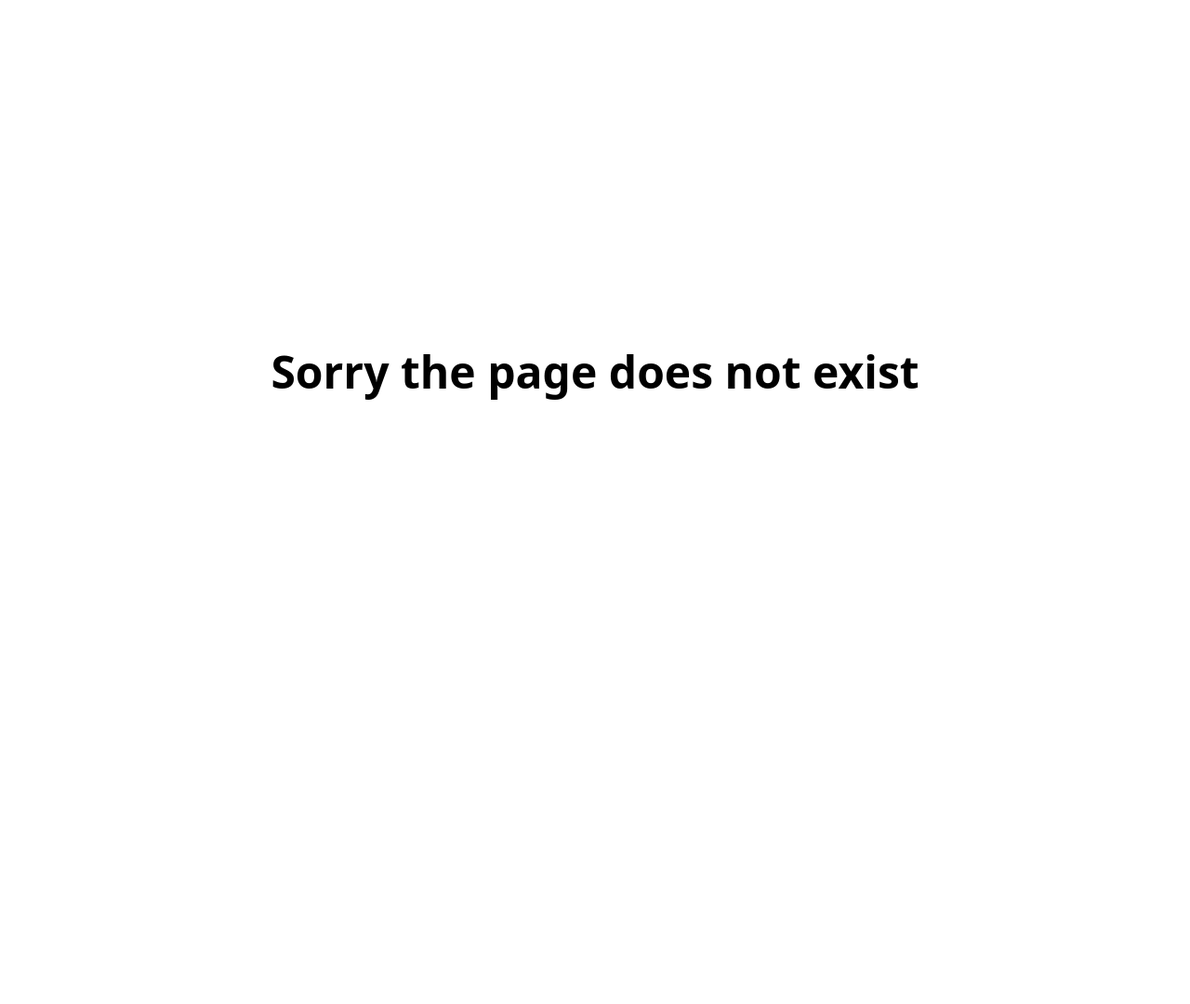
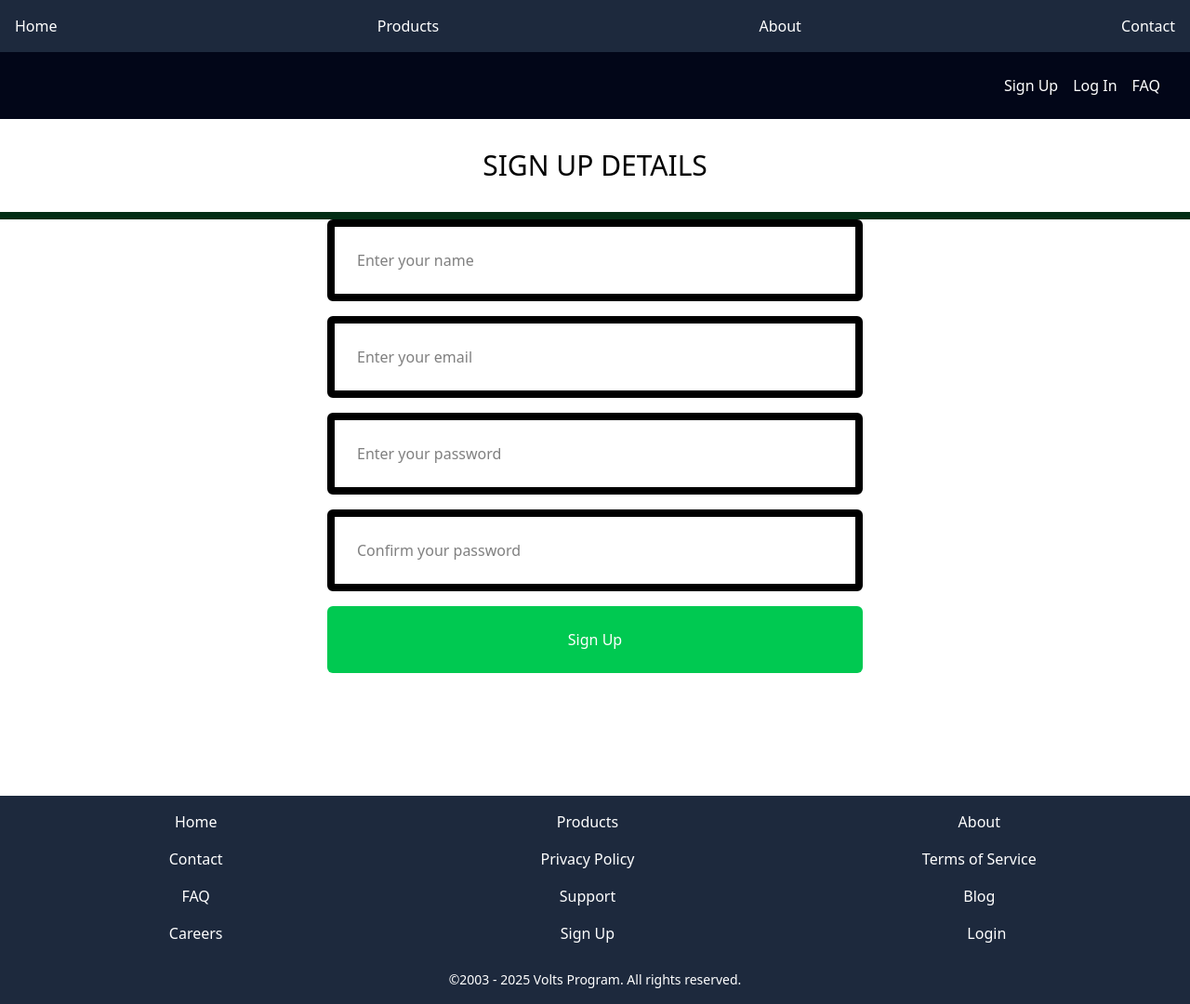
Before and after one commit to samuel12-dot/my-react, a Next.js app: page /signup in a window 1280 px wide. Before the commit this address had no page. Shown: the whole page at 93% size. Before the commit the page ends 800 px from the top, so only its background shows below. Built offline with nearby package versions, Linux system fonts and the light colour scheme.

Commit message:
feat: add components and group routes

```diff
--- /dev/null
+++ b/src/app/(dashboard)/forgot-password/page.jsx
@@ -0,0 +1,17 @@
+import CreateTitle from "@/app/components/CreateTitle";
+import FormButton from "@/app/components/FormButton";
+import InputData from "@/app/components/InputData";
+
+export default function ForgotPassword() {
+    return (
+        <div>
+            <CreateTitle title="Forgot password"/>
+            <form className="flex flex-col items-center space-y-4">
+                <InputData type="email" placeholder="Enter your email" />
+                <InputData type="password" placeholder="Enter your new password" />
+                <InputData type="confirm-password" placeholder="Confirm your password" />
+                <FormButton data="Create new password" color="bg-yellow-300" />
+            </form>
+        </div>
+    )
+}
--- /dev/null
+++ b/src/app/(dashboard)/layout.jsx
@@ -0,0 +1,28 @@
+import Link from "next/link"
+import CreateTitle from "../components/CreateTitle"
+import InputData from "../components/InputData"
+import FormButton from "../components/FormButton"
+
+export default function DashboardLayout({ children }) {
+    return (
+        <div>
+            <nav>
+                <ul className="flex justify-end space-x-4 py-6 px-8 bg-slate-950 text-white">
+                    <li>
+                        <Link href="/signup">Sign Up</Link>
+                    </li>
+                    <li>
+                        <Link href="/login">Log In</Link>
+                    </li>
+                    <li>
+                        <Link href="/faq">FAQ</Link>
+                    </li>
+                </ul>
+            </nav>
+            {children}
+            {/* <CreateTitle title="Sign up details" color="green"/> */}
+
+            {/* {children} */}
+        </div>
+    )
+}
--- /dev/null
+++ b/src/app/(dashboard)/login/page.jsx
@@ -0,0 +1,20 @@
+import CreateTitle from "@/app/components/CreateTitle";
+import FormButton from "@/app/components/FormButton";
+import InputData from "@/app/components/InputData";
+import Link from "next/link";
+
+export default function Login(){
+    return (
+        <div>
+            <CreateTitle title="Login" color="border-b-blue-950"/>
+
+            <form className="flex flex-col items-center space-y-4 m-auto w-3/4">
+                <InputData type="email" placeholder="Enter your email"/>
+                <InputData type="password" placeholder="Enter your password"/>
+
+                <FormButton data="login" color="bg-red-500"/>
+                <button><Link href="/forgot-password">Forgot passowrd?</Link></button>
+            </form>
+        </div>
+    )
+}
--- /dev/null
+++ b/src/app/(dashboard)/signup/page.jsx
@@ -0,0 +1,20 @@
+import InputData from "@/app/components/InputData"
+import FormButton from "@/app/components/FormButton"
+import CreateTitle from "@/app/components/CreateTitle"
+
+export default function Signup() {
+    return (
+        <div>
+            <CreateTitle title="Sign up details" color="border-b-green-950"/>
+
+            <form className="flex flex-col items-center space-y-4 m-auto w-3/4">
+                <InputData type="text" placeholder="Enter your name" />
+                <InputData type="email" placeholder="Enter your email" />
+                <InputData type="password" placeholder="Enter your password" />
+                <InputData type="confirm-password" placeholder="Confirm your password" />
+
+                <FormButton data="Sign Up" color="bg-green-500"/>
+            </form>
+        </div>
+    )
+}
--- /dev/null
+++ b/src/app/components/CreateTitle.jsx
@@ -0,0 +1,5 @@
+export default function CreateTitle({ title, color }){
+    return (
+        <h2 className={`uppercase text-3xl text-center py-8 border-b-8 ${color}`}>{title}</h2>
+    )
+}
--- /dev/null
+++ b/src/app/components/Footer.jsx
@@ -0,0 +1,47 @@
+import Link from "next/link"
+
+export default function Footer() {
+    return (
+        <footer className="bg-slate-800 text-white p-4 text-center h-56">
+            <ul className="grid md:grid-cols-3 sm:grid-cols-2 grid-cols-1 gap-4 space-x-4 w-full pb-7">
+                <li>
+                    <Link href="/">Home</Link>
+                </li>
+                <li>
+                    <Link href="/products">Products</Link>
+                </li>
+                <li>
+                    <Link href="/about">About</Link>
+                </li>
+                <li>
+                    <Link href="/contact">Contact</Link>
+                </li>
+                <li>
+                    <Link href="/privacy">Privacy Policy</Link>
+                </li>
+                <li>
+                    <Link href="/terms">Terms of Service</Link>
+                </li>
+                <li>
+                    <Link href="/faq">FAQ</Link>
+                </li>
+                <li>
+                    <Link href="/support">Support</Link>
+                </li>
+                <li>
+                    <Link href="/blog">Blog</Link>
+                </li>
+                <li>
+                    <Link href="/careers">Careers</Link>
+                </li>
+                <li>
+                    <Link href="/signup">Sign Up</Link>
+                </li>
+                <li>
+                    <Link href="/login">Login</Link>
+                </li>
+            </ul>
+            <p className="text-sm">&copy;{new Date('2003-01-11').getFullYear()} - {new Date().getFullYear()}  Volts Program. All rights reserved.</p>
+        </footer>
+    )
+}
--- /dev/null
+++ b/src/app/components/FormButton.jsx
@@ -0,0 +1,7 @@
+export default function FormButton({data, color}){
+    return (
+        <button type="submit" className={`w-3/5 p-6 ${color} text-white rounded-md transition duration-300 cursor-pointer`}>
+            {data}
+        </button>
+    )
+}
--- /dev/null
+++ b/src/app/components/InputData.jsx
@@ -0,0 +1,5 @@
+export default function InputData({type, placeholder}){
+    return (
+        <input type={type} name={type} id={type} placeholder={placeholder} className="block w-3/5 p-6 border-8 rounded-md"/>
+    )
+}
--- /dev/null
+++ b/src/app/components/Navbar.jsx
@@ -0,0 +1,22 @@
+import Link from "next/link";
+
+export default function Navbar() {
+    return (
+        <nav>
+            <ul className="flex justify-between space-x-4 p-4 bg-slate-800 text-white">
+                <li>
+                    <Link href="/">Home</Link>
+                </li>
+                <li>
+                    <Link href="/about">Products</Link>
+                </li>
+                <li>
+                    <Link href="/products">About</Link>
+                </li>
+                <li>
+                    <Link href="/contact">Contact</Link>
+                </li>
+            </ul>
+        </nav>
+    )
+}
--- a/src/app/layout.jsx
+++ b/src/app/layout.jsx
@@ -1,5 +1,7 @@
 import { Geist, Geist_Mono } from "next/font/google";
 import "./globals.css";
+import Navbar from "./components/Navbar";
+import Footer from "./components/Footer";
 
 const geistSans = Geist({
   variable: "--font-geist-sans",
@@ -20,10 +22,12 @@ export const metadata = {
 export default function RootLayout({ children }) {
   return (
     <html lang="en">
-      <body
-        className={`${geistSans.variable} ${geistMono.variable} antialiased`}
-      >
-        {children}
+      <body>
+        <Navbar />
+        <div className="min-h-screen">
+          {children}
+        </div>
+        <Footer />
       </body>
     </html>
   );
--- /dev/null
+++ b/src/app/loading.jsx
@@ -0,0 +1,7 @@
+export default function Loading(){
+    return (
+        <div className="flex flex-col items-center justify-center min-h-screen p-8 text-3xl font-bold">
+            <p>Loading</p>
+        </div>
+    )
+}
```
